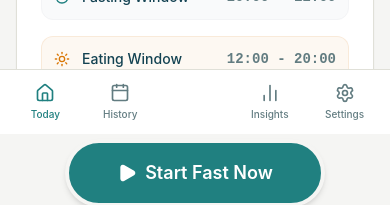
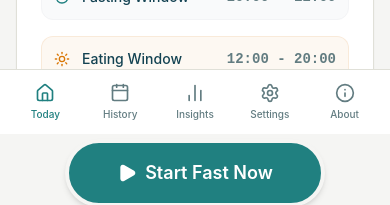
Before and after one commit to r777k/iFast, a React app in the folder frontend/: page / in a window 390 px wide. Shown: the part 710-915 px from the top of the page. Built offline with nearby package versions, Linux system fonts and the light colour scheme; sample sign-in values are in the browser's storage; the HTML template or start-up script is replaced by a standard one.

Commit message:
fix About menu in the mobile view

```diff
--- a/frontend/src/components/Layout.jsx
+++ b/frontend/src/components/Layout.jsx
@@ -1,9 +1,9 @@
 import { NavLink, Outlet } from 'react-router-dom';
 import { Home, Calendar, BarChart2, Settings, Play, LogOut, Info } from 'lucide-react';
-import { useAuth } from '../context/AuthContext'; // <-- Add this import
+import { useAuth } from '../context/AuthContext';
 
 export default function Layout() {
-  const { logout } = useAuth(); // <-- Extract logout function
+  const { logout } = useAuth();
 
   const navItems = [
     { name: 'Today', path: '/', icon: Home },
@@ -56,19 +56,16 @@ export default function Layout() {
          <Outlet />
       </main>
 
-      {/* Mobile Bottom Tab Bar (Remains unchanged) */}
+      {/* Mobile Bottom Tab Bar */}
       <nav className="md:hidden fixed bottom-0 left-0 right-0 bg-surface dark:bg-surface-dark border-t border-border dark:border-border-dark z-50">
         <div className="flex justify-around items-center h-16 px-2 relative">
-          {navItems.slice(0, 2).map((item) => (
-            <NavLink key={item.name} to={item.path} className={({ isActive }) => `flex flex-col items-center justify-center w-full h-full space-y-1 transition-colors duration-150 ${isActive ? 'text-primary' : 'text-text-secondary'}`}>
-              <item.icon className="w-5 h-5" />
-              <span className="text-[10px] font-medium">{item.name}</span>
-            </NavLink>
-          ))}
-          {/* Mobile spacing for visual alignment */}
-          <div className="w-full"></div>
-          {navItems.slice(2, 4).map((item) => (
-            <NavLink key={item.name} to={item.path} className={({ isActive }) => `flex flex-col items-center justify-center w-full h-full space-y-1 transition-colors duration-150 ${isActive ? 'text-primary' : 'text-text-secondary'}`}>
+          {/* Render all 5 items evenly across the bottom bar */}
+          {navItems.map((item) => (
+            <NavLink
+              key={item.name}
+              to={item.path}
+              className={({ isActive }) => `flex flex-col items-center justify-center w-full h-full space-y-1 transition-colors duration-150 ${isActive ? 'text-primary' : 'text-text-secondary'}`}
+            >
               <item.icon className="w-5 h-5" />
               <span className="text-[10px] font-medium">{item.name}</span>
             </NavLink>
```
